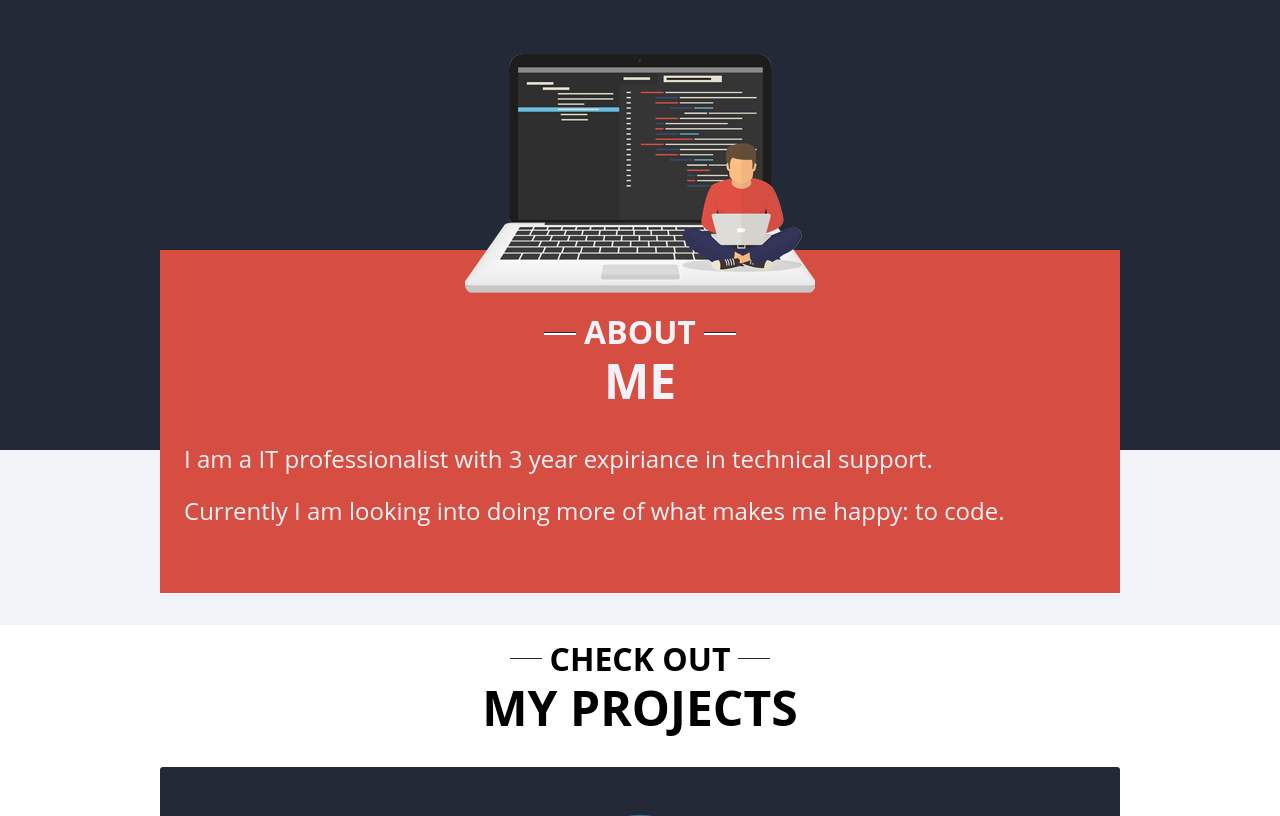
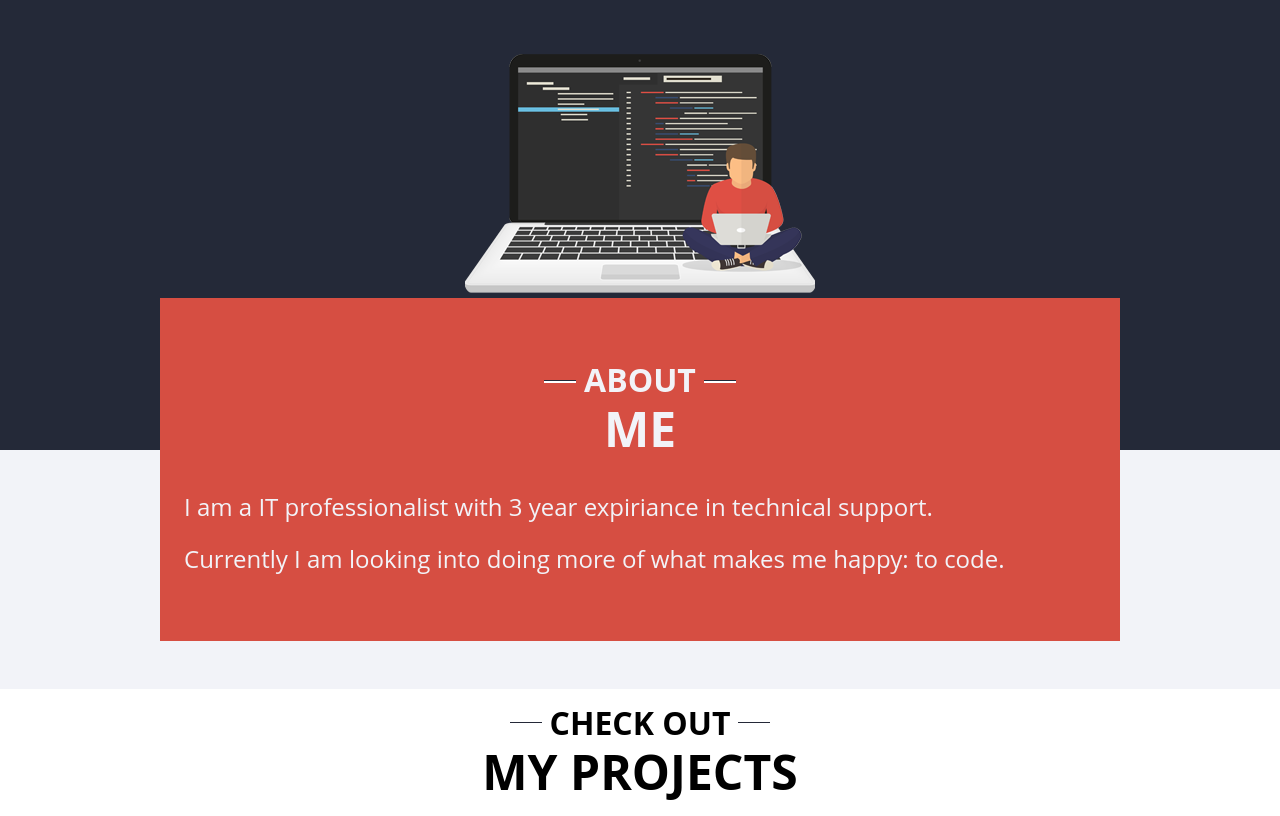
Before and after one commit to DawidGaleziewski/scss-portfolio, a PHP site: page /app/index.html in a window 1280 px wide. Shown: the part 511-1327 px from the top of the page. Run offline with PHP 8.4, Linux system fonts and the light colour scheme; some libraries are stand-ins or nearby versions.

Commit message:
improved section margin on desktop

```diff
--- a/app/css/main.css
+++ b/app/css/main.css
@@ -569,7 +569,7 @@ body {
   @media (min-width: 30rem) and (min-height: 30rem) {
     .about, .contact {
       max-width: 60rem;
-      margin: 0 auto; } }
+      margin: 3rem auto; } }
   .about .title, .contact .title {
     font-size: 3rem;
     text-transform: uppercase;
@@ -600,7 +600,7 @@ body {
   @media (min-width: 30rem) and (min-height: 30rem) {
     .about, .contact {
       max-width: 60rem;
-      margin: 0 auto; } }
+      margin: 3rem auto; } }
   .about .title, .contact .title {
     font-size: 3rem;
     text-transform: uppercase;
--- a/app/scss/layout/_section.scss
+++ b/app/scss/layout/_section.scss
@@ -7,7 +7,7 @@
 
     @media(min-width: 30rem) and (min-height: 30rem){
         max-width: 60rem;
-        margin: 0 auto;
+        margin: $margin-large auto;
     }
 
     // @media(min-width: 30rem) and (min-height: 30rem){
```
